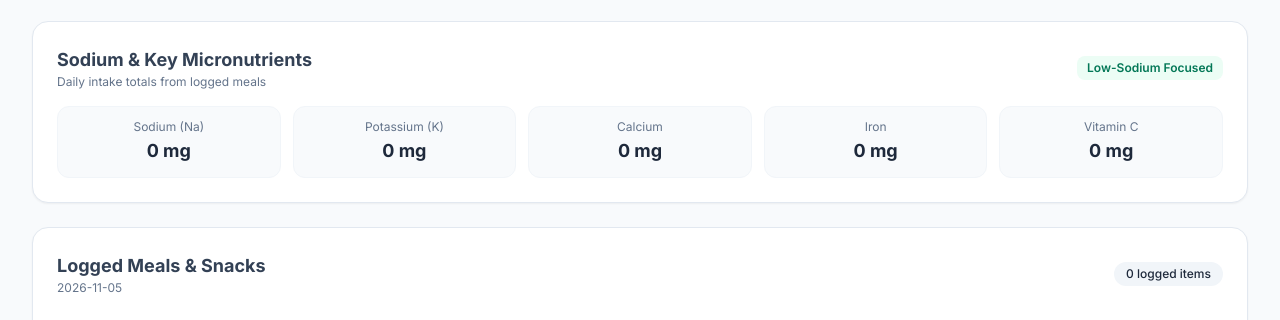
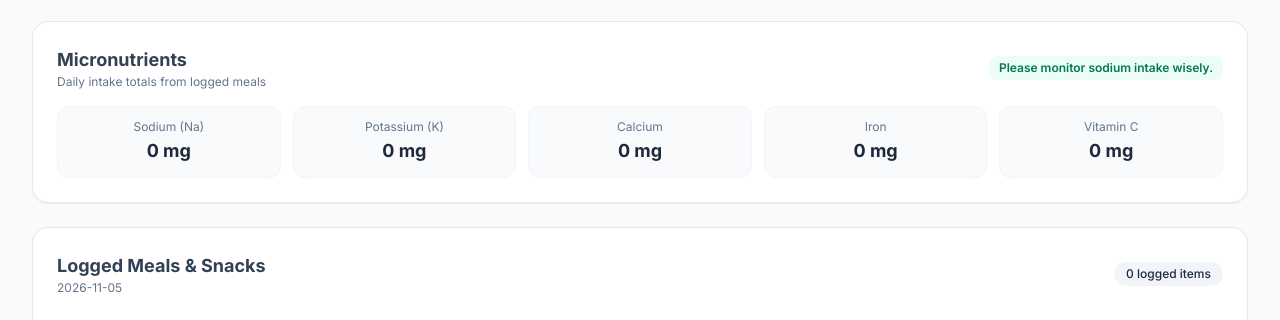
Before and after one commit to praneshas19901/tools, a plain HTML site: page calorietracker-v2.html in a window 1280 px wide. Shown: the part 426-746 px from the top of the page. Drawn offline with nearby package versions, Linux system fonts and the light colour scheme.

Commit message:
Change Sodium heading and update intake warning
Updated the heading and warning message regarding sodium intake.

```diff
--- a/calorietracker-v2.html
+++ b/calorietracker-v2.html
@@ -233,10 +233,10 @@
             <div class="bg-white dark:bg-slate-800 p-6 rounded-2xl shadow-sm border border-slate-200 dark:border-slate-700">
                 <div class="flex items-center justify-between mb-4">
                     <div>
-                        <h2 class="font-bold text-slate-700 dark:text-slate-200 text-lg">Sodium & Key Micronutrients</h2>
+                        <h2 class="font-bold text-slate-700 dark:text-slate-200 text-lg">Micronutrients</h2>
                         <p class="text-xs text-slate-500 dark:text-slate-400">Daily intake totals from logged meals</p>
                     </div>
-                    <span class="text-xs px-2.5 py-1 bg-emerald-50 text-emerald-700 dark:bg-emerald-950/60 dark:text-emerald-300 rounded-lg font-semibold">Low-Sodium Focused</span>
+                    <span class="text-xs px-2.5 py-1 bg-emerald-50 text-emerald-700 dark:bg-emerald-950/60 dark:text-emerald-300 rounded-lg font-semibold">Please monitor sodium intake wisely.</span>
                 </div>
                 <div class="grid grid-cols-2 sm:grid-cols-5 gap-3">
                     <div class="bg-slate-50 dark:bg-slate-900/50 p-3 rounded-xl border border-slate-100 dark:border-slate-700/50 text-center">
```
